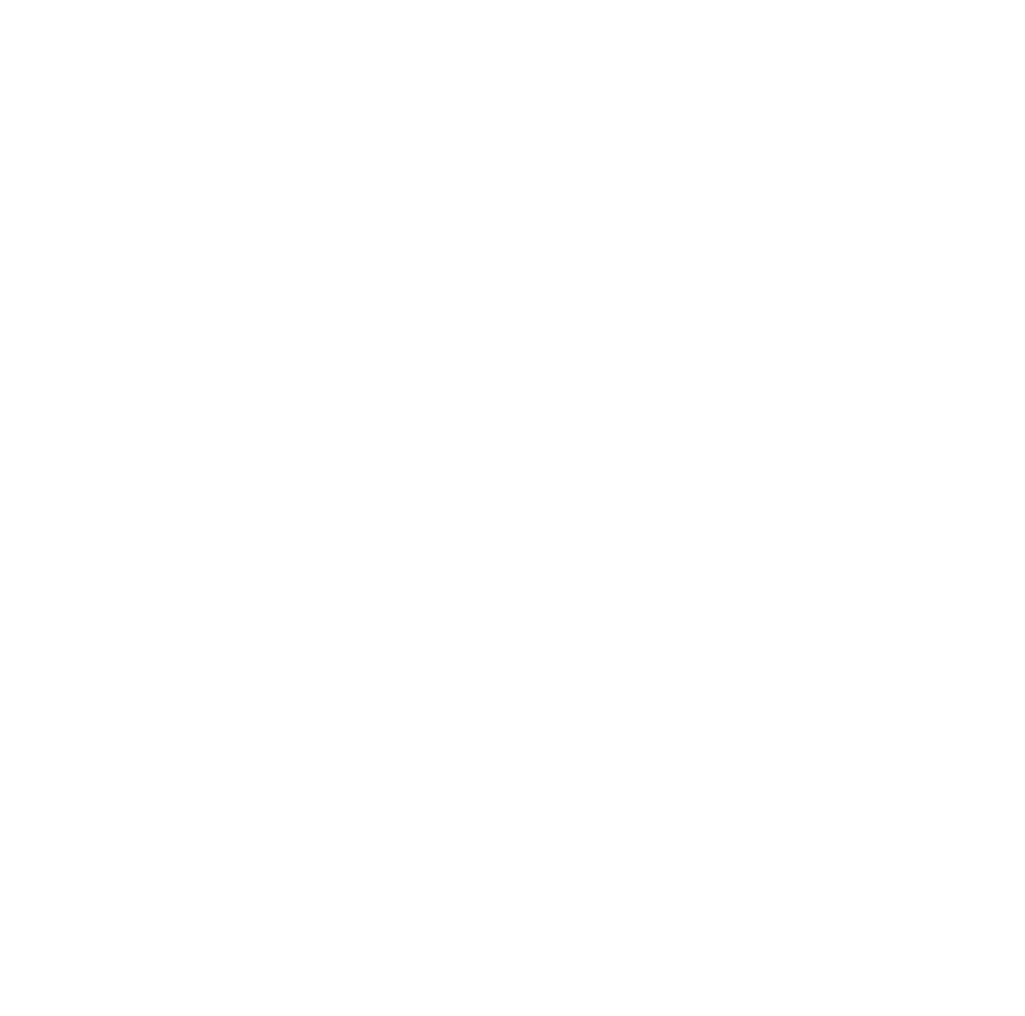
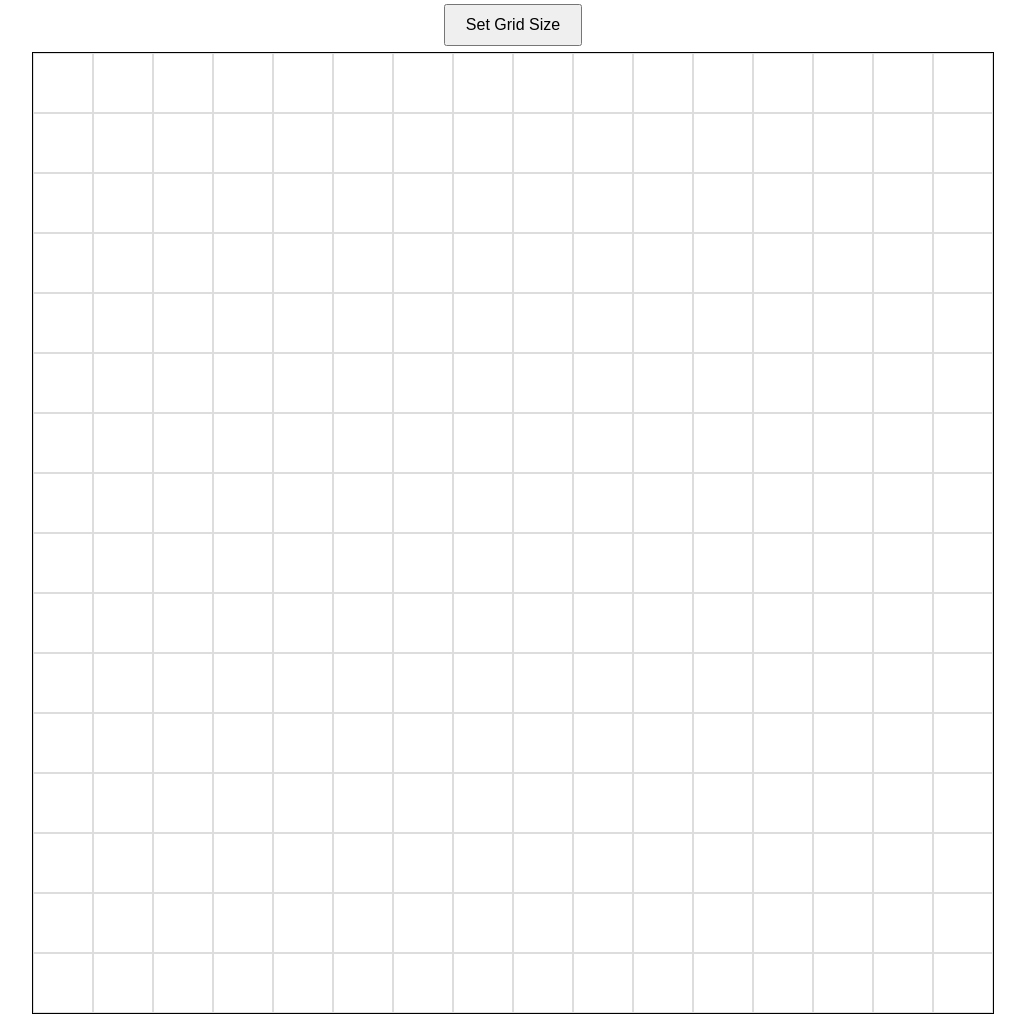
Before and after one commit to MuzakkirHossainMinhaz/odin-Etch-a-Sketch, a plain HTML site: page index.html in a window 1280 px wide. Shown: the whole page, without its empty margins (127-1152 px from the left). Before the commit the page ends 800 px from the top, so only its background shows below. Drawn offline with Linux system fonts and the light colour scheme.

Commit message:
task completed

```diff
--- a/index.html
+++ b/index.html
@@ -9,6 +9,10 @@
     <link rel="stylesheet" href="./styles/style.css" />
   </head>
   <body>
+    <button id="reset-button">Set Grid Size</button>
+
+    <div id="container"></div>
+
     <!-- scripts -->
     <script src="./scripts/script.js"></script>
   </body>
--- a/scripts/script.js
+++ b/scripts/script.js
@@ -0,0 +1,38 @@
+const container = document.getElementById("container");
+const resetButton = document.getElementById("reset-button");
+
+function createGrid(size) {
+  container.innerHTML = ""; // clear existing grid
+  const squareSize = 960 / size; // calculate size of each square
+
+  for (let i = 0; i < size * size; i++) {
+    const square = document.createElement("div");
+    square.classList.add("grid-square");
+    square.style.width = `${squareSize}px`;
+    square.style.height = `${squareSize}px`;
+
+    // add hover effect
+    square.addEventListener("mouseover", () => {
+      square.style.backgroundColor = "black";
+    });
+
+    container.appendChild(square);
+  }
+}
+
+function resetGrid() {
+  let size = parseInt(
+    prompt("Enter the number of squares per side (maximum 100):")
+  );
+
+  if (size > 100) {
+    size = 100;
+  }
+
+  createGrid(size);
+}
+
+resetButton.addEventListener("click", resetGrid);
+
+// initial grid
+createGrid(16);
--- a/styles/style.css
+++ b/styles/style.css
@@ -0,0 +1,31 @@
+* {
+  padding: 0;
+  margin: 0;
+}
+
+body {
+  display: flex;
+  flex-direction: column;
+  align-items: center;
+  justify-content: center;
+  gap: 6px;
+  padding: 4px;
+}
+
+#container {
+  display: flex;
+  flex-wrap: wrap;
+  width: 960px;
+  height: 960px;
+  border: 1px solid black;
+}
+
+.grid-square {
+  box-sizing: border-box;
+  border: 1px solid #ddd;
+}
+
+button {
+  padding: 10px 20px;
+  font-size: 16px;
+}
```
